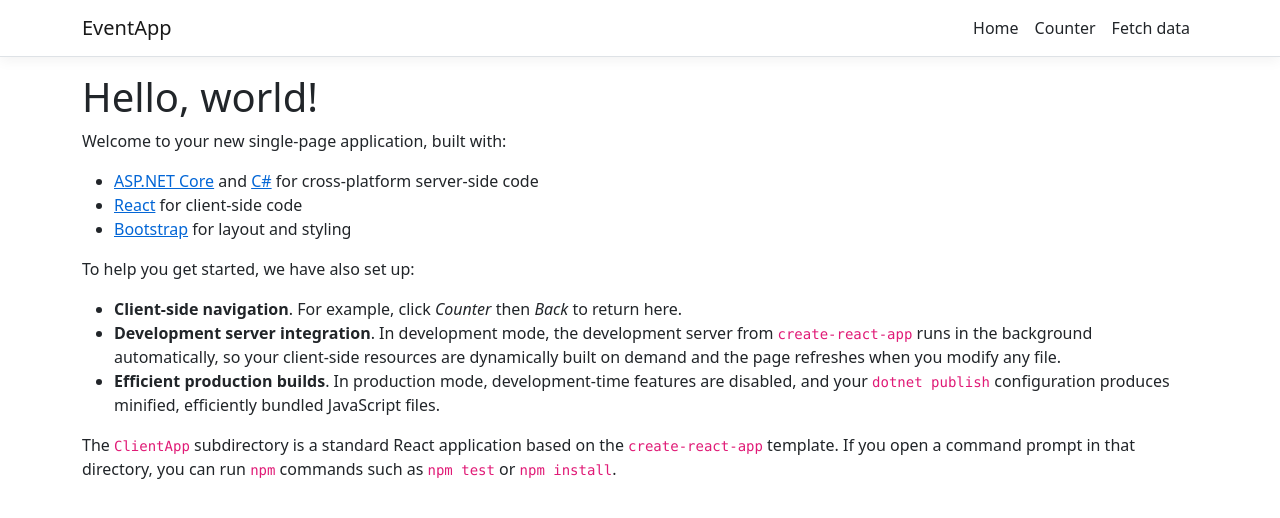
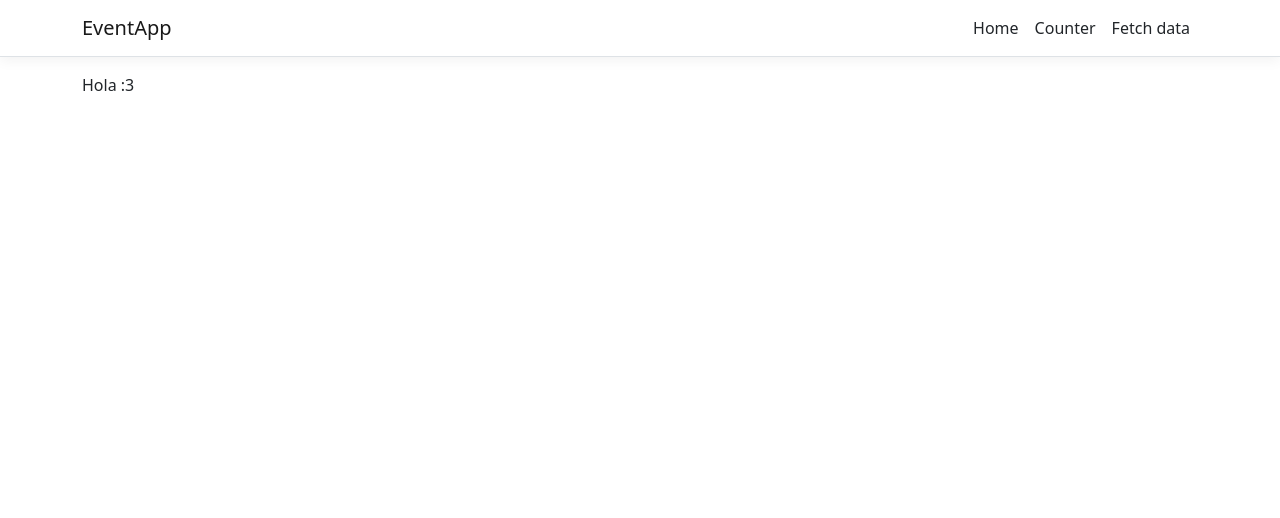
Before and after one commit to DanielIH94/EventApp, a React (Create React App) app in the folder ClientApp/: page / in a window 1280 px wide. Shown: the top 518 px of the page. Built offline with nearby package versions, Linux system fonts and the light colour scheme.

Commit message:
FIX : eslint issues

```diff
--- a/ClientApp/src/App.js
+++ b/ClientApp/src/App.js
@@ -1,13 +1,11 @@
 import React, { Component } from 'react';
 import { Route } from 'react-router';
 import { Layout } from './components/Layout';
-import { Home } from './components/Home';
+import Home from './components/Home';
 import { FetchData } from './components/FetchData';
 import { Counter } from './components/Counter';
 
 import './custom.css'
-
-// este es un comentario
 
 const App = () => {
   return (
--- a/ClientApp/src/components/Home.js
+++ /dev/null
@@ -1,26 +0,0 @@
-import React, { Component } from 'react';
-
-export class Home extends Component {
-  static displayName = Home.name;
-
-  render () {
-    return (
-      <div>
-        <h1>Hello, world!</h1>
-        <p>Welcome to your new single-page application, built with:</p>
-        <ul>
-          <li><a href='https://get.asp.net/'>ASP.NET Core</a> and <a href='https://msdn.microsoft.com/en-us/library/67ef8sbd.aspx'>C#</a> for cross-platform server-side code</li>
-          <li><a href='https://facebook.github.io/react/'>React</a> for client-side code</li>
-          <li><a href='http://getbootstrap.com/'>Bootstrap</a> for layout and styling</li>
-        </ul>
-        <p>To help you get started, we have also set up:</p>
-        <ul>
-          <li><strong>Client-side navigation</strong>. For example, click <em>Counter</em> then <em>Back</em> to return here.</li>
-          <li><strong>Development server integration</strong>. In development mode, the development server from <code>create-react-app</code> runs in the background automatically, so your client-side resources are dynamically built on demand and the page refreshes when you modify any file.</li>
-          <li><strong>Efficient production builds</strong>. In production mode, development-time features are disabled, and your <code>dotnet publish</code> configuration produces minified, efficiently bundled JavaScript files.</li>
-        </ul>
-        <p>The <code>ClientApp</code> subdirectory is a standard React application based on the <code>create-react-app</code> template. If you open a command prompt in that directory, you can run <code>npm</code> commands such as <code>npm test</code> or <code>npm install</code>.</p>
-      </div>
-    );
-  }
-}
--- /dev/null
+++ b/ClientApp/src/components/Home.jsx
@@ -0,0 +1,9 @@
+import React from 'react';
+
+const Home = () => {
+  return (
+    <div>Hola :3</div>
+  )
+}
+
+export default Home
```
Also changed, not shown: ClientApp/package.json (+2 -6 lines), 2 other files (tests, documents, lock files or other folders).
